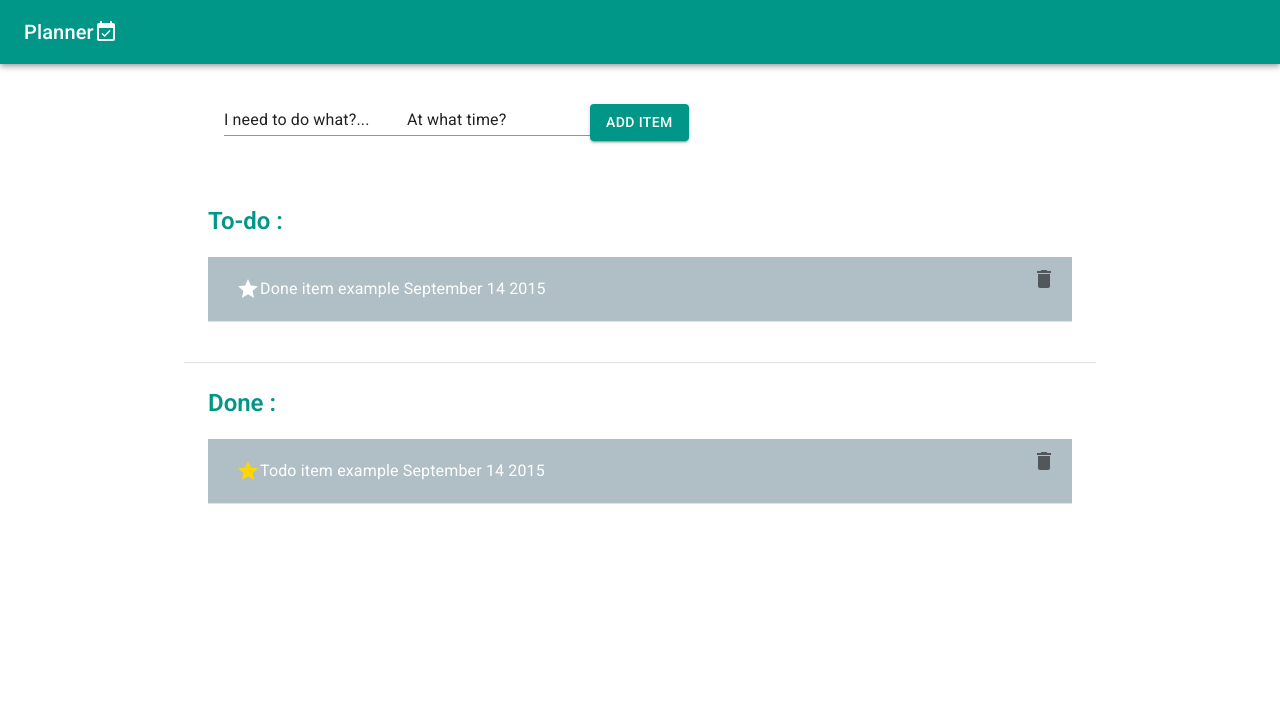
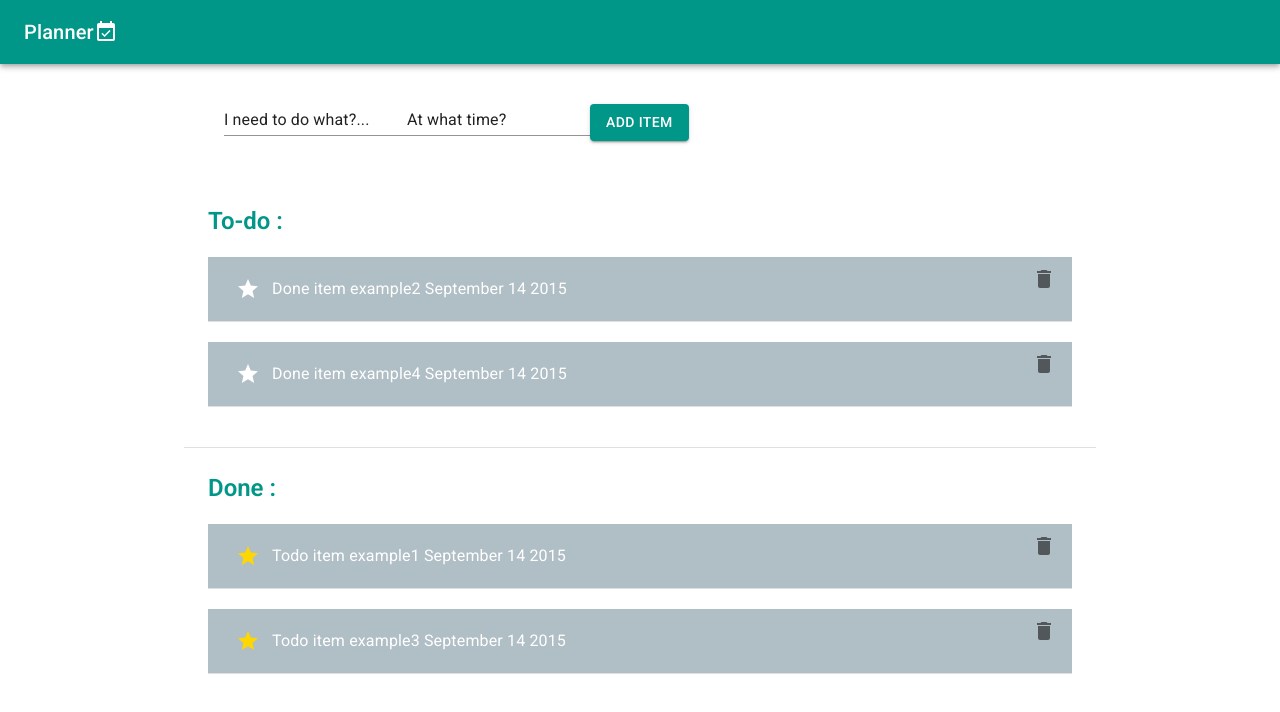
Before and after one commit to sapirm290/Todo_list, a React (Create React App) app: page / in a window 1280 px wide. Shown: the top 712 px of the page. Built offline with nearby package versions, Linux system fonts and the light colour scheme.

Commit message:
LIttle Cleaniing
Changed the lists passed as props to be of numbers, not objects

```diff
--- a/src/components/AppContainer.jsx
+++ b/src/components/AppContainer.jsx
@@ -2,42 +2,19 @@ import React from 'react'
 import AppPresentational from './AppPresentational';
 import { createStore } from 'redux'
 import { Provider, connect } from 'react-redux'
-import { element } from 'prop-types';
 
 const REMOVE = "REMOVE"
 const SETDONE = "SETDONE"
 const SETSTARRED = "SETSTARRED"
+
 const AppContainer = () => {
-    // const [list, setList] = useState(
-    //     [
-    //         { key: 0, description: "Todo item example", due: "September 14 2015", isDone: false, isStarred: true },
-    //         { key: 1, description: "Done item example", due: "September 14 2015", isDone: true, isStarred: false },
-    //     ]
-    // )
-    // const [key, setKey] = useState(4);
-    // const addItem = (description, due) => {
-    //     console.log(description + due);
-    //     setList([...list, { key: key, description: description, due: due, isDone: false, isStarred: false }])
-    //     setKey(key + 1)
-    //     console.log(list);
-    // }
-
-    // const removeItem = (itemkey) => {
-    //     const newList = list.filter(item => item.key !== itemkey)
-    //     setList(newList);
-    // }
-    // const setItemStarred = (itemkey) => {
-
-    //     setList(,,,list, {})
-    // }
-    // const setItemDone = (index) => {
-    //     const newList = list.filter(item => {})
-    // }
-    // const itemActions = { addItem: addItem, removeItem: removeItem };
     const initialState = {
+        taskIndex: 4,
         todos: [
-            { index: 0, description: "Todo item example", due: "September 14 2015", isDone: false, isStarred: true },
-            { index: 1, description: "Done item example", due: "September 14 2015", isDone: true, isStarred: false }
+            { index: 0, description: "Todo item example1", due: "September 14 2015", isDone: false, isStarred: true },
+            { index: 1, description: "Done item example2", due: "September 14 2015", isDone: true, isStarred: false },
+            { index: 2, description: "Todo item example3", due: "September 14 2015", isDone: false, isStarred: true },
+            { index: 3, description: "Done item example4", due: "September 14 2015", isDone: true, isStarred: false }
         ]
     }
     const rootReducer = (state = initialState, action) => {
@@ -72,8 +49,8 @@ const AppContainer = () => {
 
     const mapStateToProps = (state) => {
         let listsForRendering = [
-            store.getState().todos.filter(item => item.isDone),
-            store.getState().todos.filter(item => !item.isDone)
+            state.todos.filter(item => item.isDone).sort((a,b) => b.isStarred - a.isStarred).map(element=> element.index),
+            state.todos.filter(item => !item.isDone).sort((a,b) => b.isStarred - a.isStarred).map(element=> element.index)
         ]
         return { listsForRendering: listsForRendering }
     }
--- a/src/components/AppPresentational.jsx
+++ b/src/components/AppPresentational.jsx
@@ -39,7 +39,7 @@ function AppPresentational({ listsForRendering, itemActions }) {
         lists[key] = [];
         for (let index = 0; index < logicLists[key].length; index++) {
             lists[key].push(
-                <TodoItemWrapper index={logicLists[key][index].index} key={logicLists[key][index].index} />
+                <TodoItemWrapper index={logicLists[key][index]} key={logicLists[key][index]} />
             )
         }
     }
--- a/src/components/TodoItem.jsx
+++ b/src/components/TodoItem.jsx
@@ -34,7 +34,7 @@ const TodoItem = ({ due, description, isStarred, index, removeItem, setItemDone,
     return (
         <React.Fragment>
             <ListItem button={true} className={classes.root} divider={true} onClick={(e) => setItemDone(index, e)}>
-                <IconButton edge="end" aria-label="Delete" onClick={(e) => setItemStarred(index, e)}>
+                <IconButton onClick={(e) => setItemStarred(index, e)}>
                     <SvgIcon>
                         <path fill={isStarred ? "#FFD700" : "#FFFFFF"} d="M12,17.27L18.18,21L16.54,13.97L22,9.24L14.81,8.62L12,2L9.19,8.62L2,9.24L7.45,13.97L5.82,21L12,17.27Z" />
                     </SvgIcon>
--- a/src/components/TodoItemContainer.jsx
+++ b/src/components/TodoItemContainer.jsx
@@ -35,16 +35,16 @@ const mapDispatchToProps = dispatch => {
             dispatch(setItemDoneAction(index))
         },
         setItemStarred: (index, e) => {
-            if (typeof e != 'undefined')
-                e.stopPropagation();
+            // if (typeof e != 'undefined')
+            //     e.stopPropagation();
             dispatch(setItemStarredAction(index))
         }
     }
 }
 
 const mapStateToProps = (state, props) => {
-    let todoItemObject = state.todos.find(element => element.index === props.index)
-    return todoItemObject
+    let taskObject = state.todos.find(element => element.index === props.index)
+    return taskObject
 }
 
 const TodoItemWrapper = connect(
```
